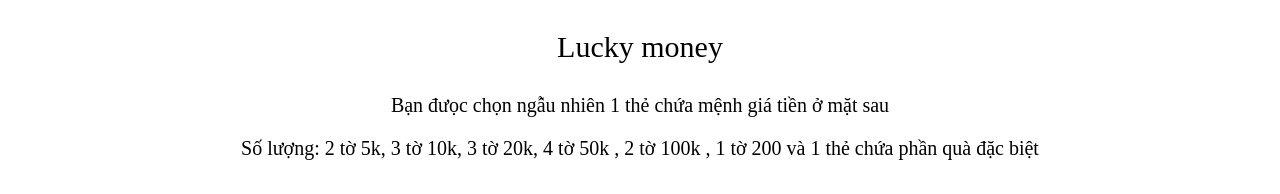
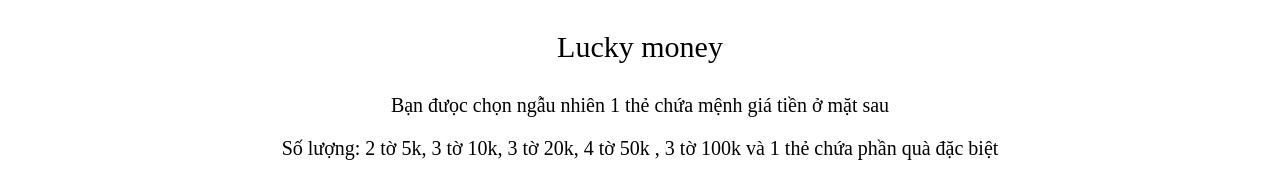
Before and after one commit to DinhKhai0201/lucky-money-flip-card, a React (Create React App) app: page / in a window 1280 px wide. Shown: the top 194 px of the page. Built offline with nearby package versions, Linux system fonts and the light colour scheme; grey boxes are pictures that could not be loaded.

Commit message:
lucky change

```diff
--- a/src/App.jsx
+++ b/src/App.jsx
@@ -11,7 +11,7 @@ export default function App() {
           Bạn đưọc chọn ngẫu nhiên 1 thẻ chứa mệnh giá tiền ở mặt sau
         </p>
         <p style={{ textAlign: "center", fontSize: "20px" }}>
-          Số lượng: 2 tờ 5k, 3 tờ 10k, 3 tờ 20k, 4 tờ 50k , 2 tờ 100k , 1 tờ 200
+          Số lượng: 2 tờ 5k, 3 tờ 10k, 3 tờ 20k, 4 tờ 50k , 3 tờ 100k
           và 1 thẻ chứa phần quà đặc biệt{" "}
         </p>
       </div>
--- a/src/GameBoard.jsx
+++ b/src/GameBoard.jsx
@@ -26,9 +26,9 @@ const GameBoard = () => {
     "50k",
     "50k",
     "50k",
+    "50k",
     "100k",
     "100k",
-    "200k",
   ];
 
   const onOpenModal = () => setOpen(true);
```
